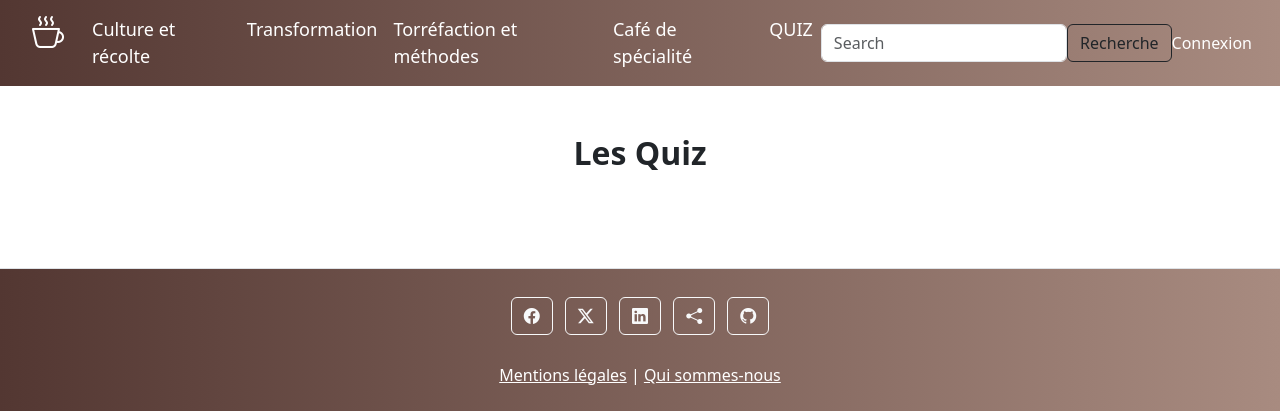
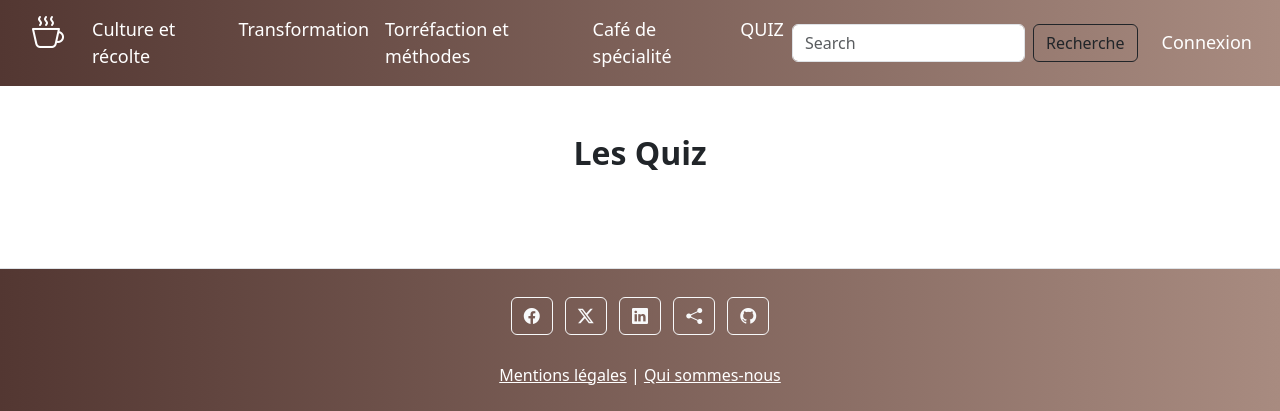
Before and after one commit to Aureliedjied/PROJET-12-COFFEE-LOVER, a Symfony app: template coffee-lover/templates/quiz/list.html.twig in a window 1280 px wide. Shown: the part 961-1372 px from the top of the page. Run offline with Twig, Linux system fonts and the light colour scheme; the template is opened without the code that fills it, so the values that code supplies are empty; some libraries are stand-ins or nearby versions.

Commit message:
search and Co display ok

```diff
--- a/coffee-lover/public/css/style.css
+++ b/coffee-lover/public/css/style.css
@@ -8,6 +8,7 @@
 }
 .nav-link{
     color: white !important;
+    font-size: 18px;
 }
 
 #cup{
--- a/coffee-lover/templates/base.html.twig
+++ b/coffee-lover/templates/base.html.twig
@@ -70,9 +70,9 @@
             </li>
           </ul>
           {# search form for desktop device #}
-          <form class="d-none d-lg-flex form-inline ms-auto">
+          <form class="d-none d-lg-flex form-inline ms-auto me-4">
             <input class="form-control" type="search" placeholder="Search" aria-label="Search" />
-            <button class="btn btn-outline-dark" type="submit">Recherche</button>
+            <button class="btn btn-outline-dark ms-2" type="submit">Recherche</button>
           </form>
           <div class="d-none d-lg-flex">
             <div class="me-3">
```
